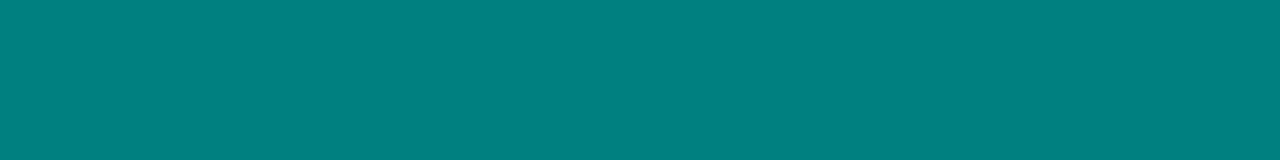
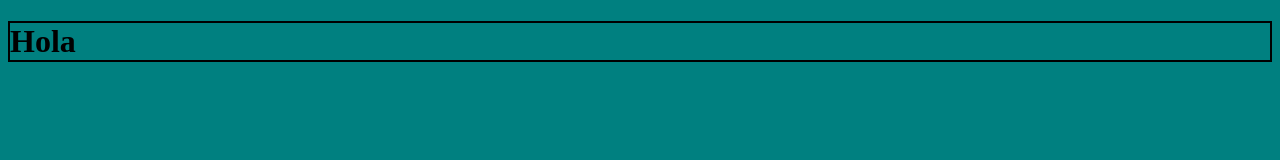
Before and after one commit to cuetosvq/disenoweb26, a plain HTML site: page index.html in a window 1280 px wide. Drawn offline with Linux system fonts and the light colour scheme.

Commit message:
Tercer commit

```diff
--- a/estilo.css
+++ b/estilo.css
@@ -1,3 +1,6 @@
 body{
     background-color: teal;
 }
+h1{
+    border: 2px solid black;
+}
--- a/index.html
+++ b/index.html
@@ -7,6 +7,6 @@
     <link rel="stylesheet" href="estilo.css">
 </head>
 <body>
-
+    <h1>Hola</h1>
 </body>
 </html>
```
